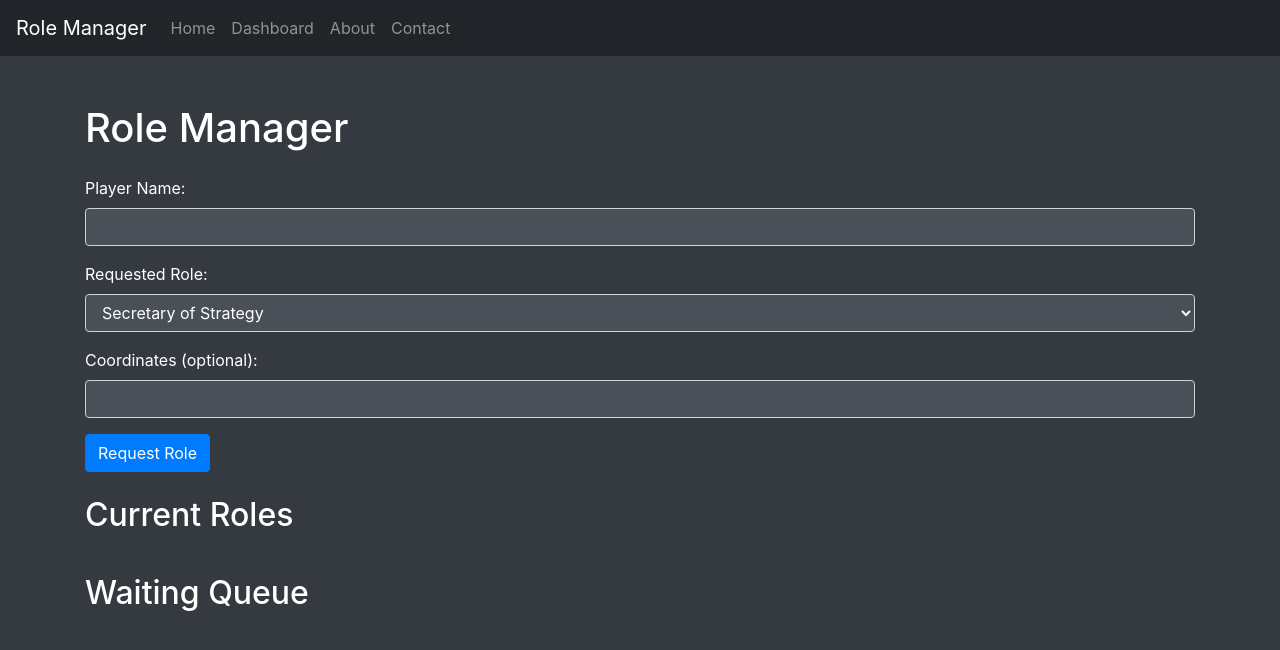
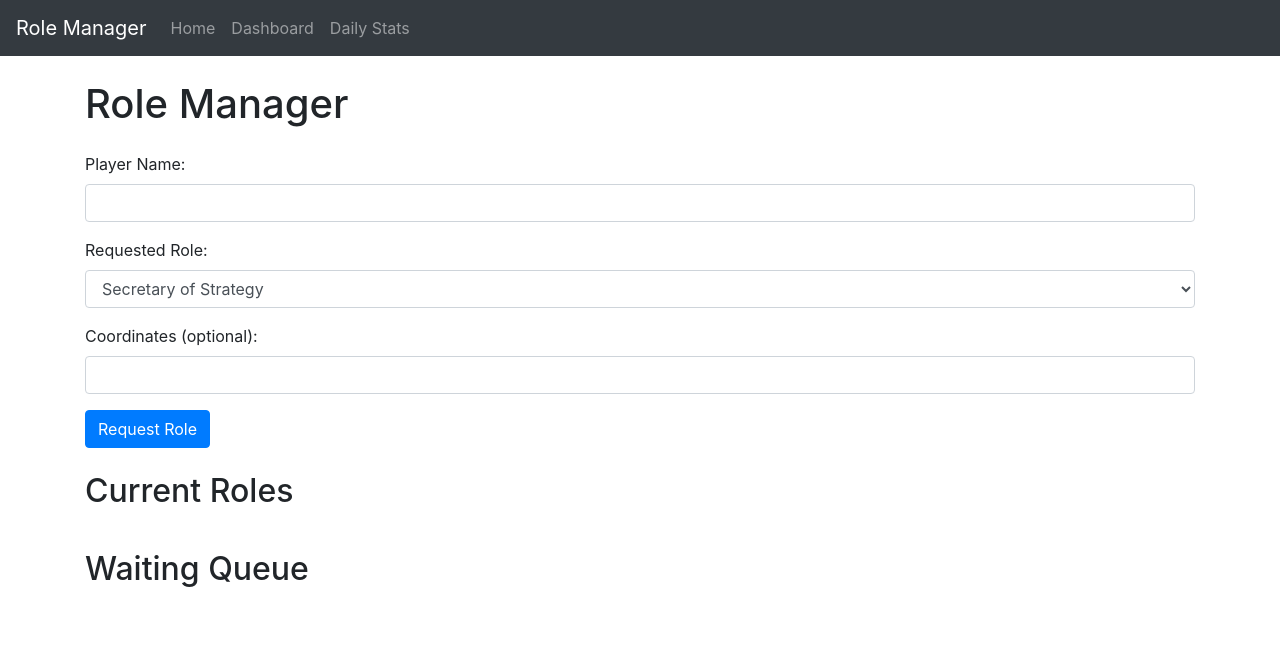
Before and after one commit to blackms/role_manager, a Flask app: page / in a window 1280 px wide. Shown: the top 650 px of the page. Run offline with Flask 3, Linux system fonts and the light colour scheme; data that the repository does not hold is empty; some libraries are stand-ins or nearby versions.

Commit message:
changed base.html for daily stats

```diff
--- a/templates/base.html
+++ b/templates/base.html
@@ -4,113 +4,35 @@
     <meta charset="UTF-8">
     <meta name="viewport" content="width=device-width, initial-scale=1.0">
     <title>{% block title %}Role Manager{% endblock %}</title>
-    <link href="https://maxcdn.bootstrapcdn.com/bootstrap/4.5.2/css/bootstrap.min.css" rel="stylesheet">
-    <style>
-        body {
-            background-color: #343a40;
-            color: #ffffff;
-        }
-        .navbar {
-            background-color: #212529;
-        }
-        .list-group-item {
-            background-color: #495057;
-            color: #ffffff;
-        }
-        .card {
-            background-color: #495057;
-            color: #ffffff;
-        }
-        .card-title {
-            color: #f8f9fa;
-        }
-        .btn-primary, .btn-success, .btn-danger {
-            color: #ffffff;
-        }
-        .form-control, .form-control:focus {
-            background-color: #495057;
-            color: #ffffff;
-            border: 1px solid #ced4da;
-        }
-        .invalid {
-            background-color: #dc3545;
-            color: #ffffff;
-        }
-        .error-message {
-            color: #dc3545;
-            font-weight: bold;
-        }
-    </style>
-    <script src="https://code.jquery.com/jquery-3.6.0.min.js"></script>
-    <script src="https://cdnjs.cloudflare.com/ajax/libs/popper.js/1.16.0/umd/popper.min.js"></script>
-    <script src="https://maxcdn.bootstrapcdn.com/bootstrap/4.5.2/js/bootstrap.min.js"></script>
-    {% block extra_scripts %}
-    {% endblock %}
+    <link rel="stylesheet" href="https://maxcdn.bootstrapcdn.com/bootstrap/4.5.2/css/bootstrap.min.css">
+    {% block extra_styles %}{% endblock %}
 </head>
 <body>
-    <nav class="navbar navbar-expand-lg navbar-dark">
+    <nav class="navbar navbar-expand-lg navbar-dark bg-dark">
         <a class="navbar-brand" href="/">Role Manager</a>
         <button class="navbar-toggler" type="button" data-toggle="collapse" data-target="#navbarNav" aria-controls="navbarNav" aria-expanded="false" aria-label="Toggle navigation">
             <span class="navbar-toggler-icon"></span>
         </button>
         <div class="collapse navbar-collapse" id="navbarNav">
             <ul class="navbar-nav">
-                <li class="nav-item {% if request.endpoint == 'index' %}active{% endif %}">
+                <li class="nav-item">
                     <a class="nav-link" href="/">Home</a>
                 </li>
-                <li class="nav-item {% if request.endpoint == 'dashboard' %}active{% endif %}">
+                <li class="nav-item">
                     <a class="nav-link" href="/dashboard">Dashboard</a>
                 </li>
-                <li class="nav-item {% if request.endpoint == 'about' %}active{% endif %}">
-                    <a class="nav-link" href="/about">About</a>
-                </li>
-                <li class="nav-item {% if request.endpoint == 'contact' %}active{% endif %}">
-                    <a class="nav-link" href="/contact">Contact</a>
+                <li class="nav-item">
+                    <a class="nav-link" href="/daily_stats">Daily Stats</a>
                 </li>
             </ul>
         </div>
     </nav>
-    <div class="container mt-5">
-        {% block content %}
-        {% endblock %}
+    <div class="container mt-4">
+        {% block content %}{% endblock %}
     </div>
-    <script>
-        function validatePlayerName() {
-            var playerNameField = document.getElementById('player');
-            var playerName = playerNameField.value;
-            var allianceTagPattern = /^\[.+\].+$/;
-            var errorMessage = document.getElementById('player-error');
-
-            if (!allianceTagPattern.test(playerName)) {
-                playerNameField.classList.add('invalid');
-                errorMessage.style.display = 'block';
-                return false;
-            } else {
-                playerNameField.classList.remove('invalid');
-                errorMessage.style.display = 'none';
-                return true;
-            }
-        }
-
-        document.addEventListener('DOMContentLoaded', function() {
-            var requestRoleButton = document.getElementById('request-role-button');
-            var playerNameField = document.getElementById('player');
-
-            if (requestRoleButton) {
-                requestRoleButton.addEventListener('click', function(event) {
-                    if (!validatePlayerName()) {
-                        event.preventDefault();
-                    }
-                });
-            }
-
-            if (playerNameField) {
-                playerNameField.addEventListener('input', function() {
-                    playerNameField.classList.remove('invalid');
-                    document.getElementById('player-error').style.display = 'none';
-                });
-            }
-        });
-    </script>
+    <script src="https://code.jquery.com/jquery-3.6.0.min.js"></script>
+    <script src="https://cdnjs.cloudflare.com/ajax/libs/popper.js/1.16.0/umd/popper.min.js"></script>
+    <script src="https://maxcdn.bootstrapcdn.com/bootstrap/4.5.2/js/bootstrap.min.js"></script>
+    {% block extra_scripts %}{% endblock %}
 </body>
 </html>
```
Also changed, not shown: tools/decode.py (added, +20 -0 lines), tools/decode2.py (added, +19 -0 lines), instance/roles.db.
